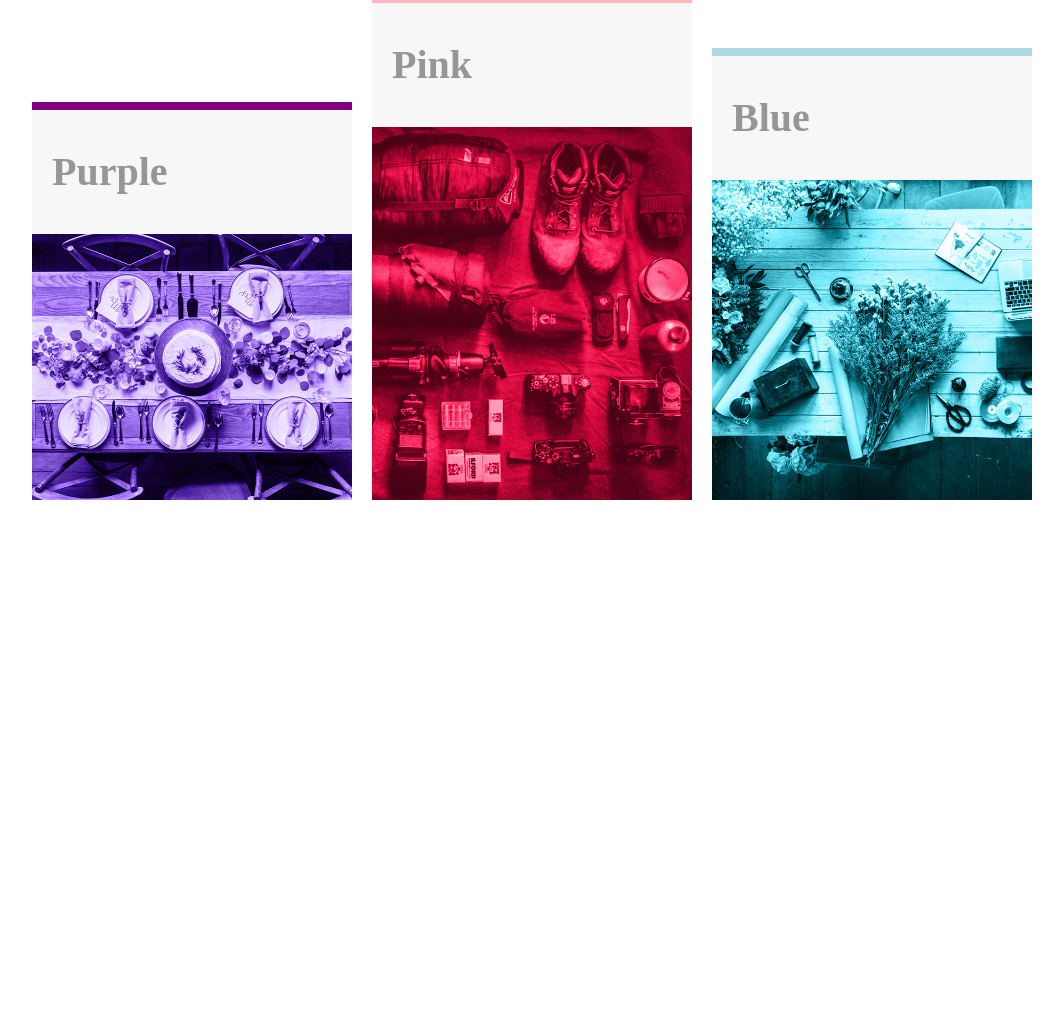
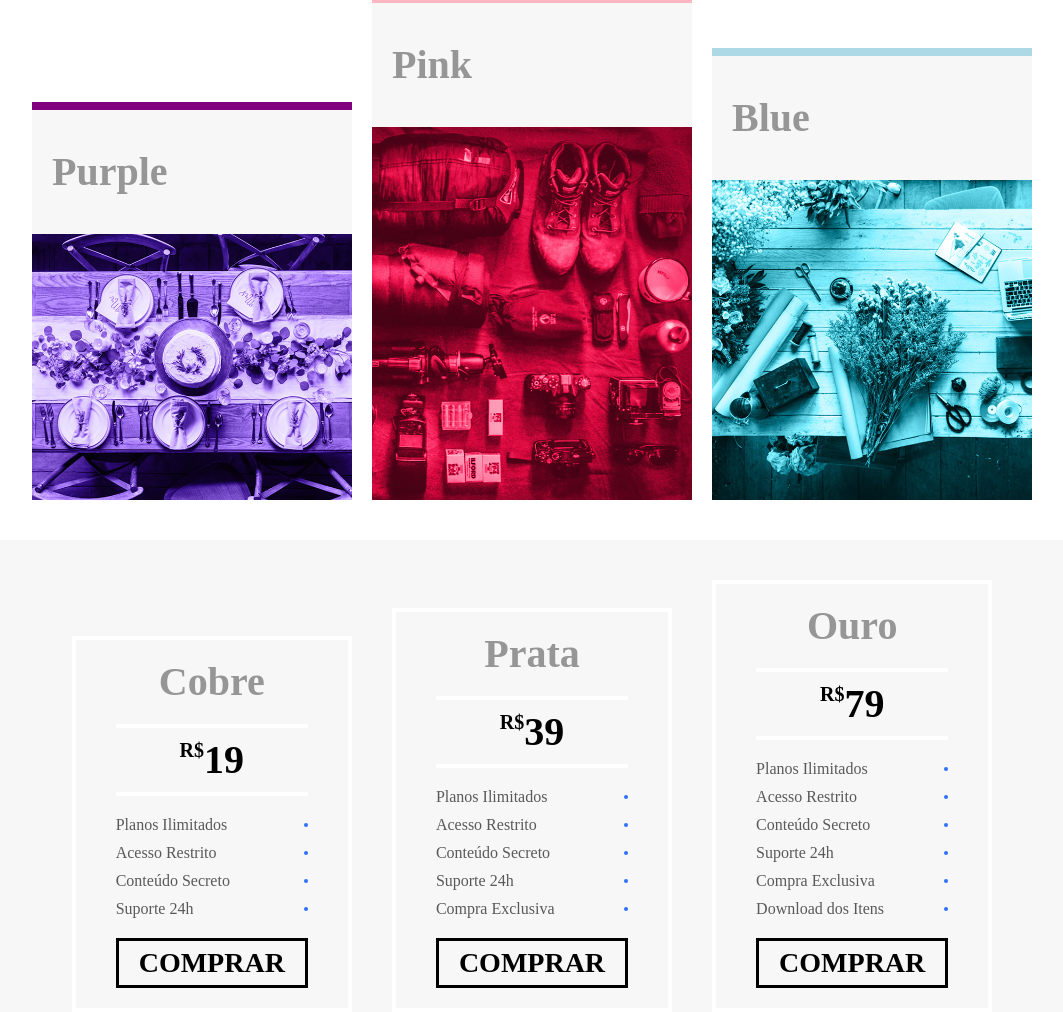
Before and after one commit to gablucas/curso-origamid-site-flexblog, a plain HTML site: page index.html in a window 1280 px wide. Shown: the part 1119-2131 px from the top of the page, without its empty margins (108-1171 px from the left). Before the commit the page ends 2000 px from the top, so only its background shows below. Drawn offline with Linux system fonts and the light colour scheme.

Commit message:
Adicionado a seção Planos a pagina HOME

```diff
--- a/index.html
+++ b/index.html
@@ -75,5 +75,49 @@
             </div>
         </div>
     </section>
+
+    <!-- Seção 4: Planos -->
+    <section class="planos-bg">
+        <div class="planos container">
+            <div>
+                <h3 class="font-1-xl cor-6">Cobre</h3>
+                <span class="font-1-l-b">R$ <span class="font-1-xl">19</span></span>
+                <ul class="cor-8">
+                    <li>Planos Ilimitados</li>
+                    <li>Acesso Restrito</li>
+                    <li>Conteúdo Secreto</li>
+                    <li>Suporte 24h</li>
+                </ul>
+                <a class="font-1-x-b-u" href="./">Comprar</a>
+            </div>
+
+            <div>
+                <h3 class="font-1-xl cor-6">Prata</h3>
+                <span class="font-1-l-b">R$ <span class="font-1-xl">39</span></span>
+                <ul class="cor-8">
+                    <li>Planos Ilimitados</li>
+                    <li>Acesso Restrito</li>
+                    <li>Conteúdo Secreto</li>
+                    <li>Suporte 24h</li>
+                    <li>Compra Exclusiva</li>
+                </ul>
+                <a class="font-1-x-b-u" href="./">Comprar</a>
+            </div>
+
+            <div>
+                <h3 class="font-1-xl cor-6">Ouro</h3>
+                <span class="font-1-l-b">R$ <span class="font-1-xl">79</span></span>
+                <ul class="cor-8">
+                    <li>Planos Ilimitados</li>
+                    <li>Acesso Restrito</li>
+                    <li>Conteúdo Secreto</li>
+                    <li>Suporte 24h</li>
+                    <li>Compra Exclusiva</li>
+                    <li>Download dos Itens</li>
+                </ul>
+                <a class="font-1-x-b-u" href="./">Comprar</a>
+            </div>
+        </div>
+    </section>
 </body>
 </html>
--- a/style.css
+++ b/style.css
@@ -41,6 +41,7 @@ img {
     --cor-1: #F7F7F7;
     --cor-6: #969696;
     --cor-8: #595959;
+    --cor-12: #000000;
 }
 
 .cor-0 {
@@ -69,8 +70,17 @@ img {
     font: 600 1.75rem/1.2 "Nunito";
 }
 
+.font-1-x-b-u {
+    font: 700 1.75rem/1.2 "Nunito";
+    text-transform: uppercase;
+}
+
 .font-1-l {
     font: 400 1.25rem/1.2 "Nunito";
+}
+
+.font-1-l-b {
+    font: 700 1.25rem/1.2 "Nunito";
 }
 
 .font-1-m {
@@ -165,6 +175,7 @@ img {
 /* Home - Produtos */
 .produtos {
     margin-top: 40px;
+    margin-bottom: 40px;
 }
 
 .produtos-conteudo {
@@ -199,3 +210,68 @@ img {
 .produtos-conteudo .blue::before {
     background: lightblue;
 }
+
+/*Home - Planos*/
+.planos-bg {
+    background: var(--cor-1);
+}
+
+.planos {
+    padding-top: 40px;
+
+    display: flex;
+    justify-content: center;
+    align-items: flex-end;
+    gap: 40px;
+}
+
+.planos > div {
+    border: 4px solid var(--cor-0);
+    padding: 20px 40px;
+}
+
+.planos div h3 {
+    display: flex;
+    justify-content: center;
+}
+
+.planos div > span {
+    margin-top: 20px;
+
+    display: flex;
+    justify-content: center;
+
+    border-top: 4px solid var(--cor-0);
+    border-bottom: 4px solid var(--cor-0);
+
+    padding-top: 10px;
+    padding-bottom: 10px;
+}
+
+.planos div li:first-child {
+    margin-top: 20px;
+}
+
+.planos div li {
+    display: flex;
+    justify-content: space-between;
+    align-items: center;
+    margin-top: 10px;
+}
+
+.planos div li::after {
+    display: inline-block;
+    content: "";
+    width: 4px;
+    height: 4px;
+    border-radius: 5px;
+    background: #2c70ff;
+}
+
+.planos div a {
+    margin-top: 20px;
+
+    display: block;
+    padding: 5px 20px;
+    border: 3px solid var(--cor-12);
+}
```
